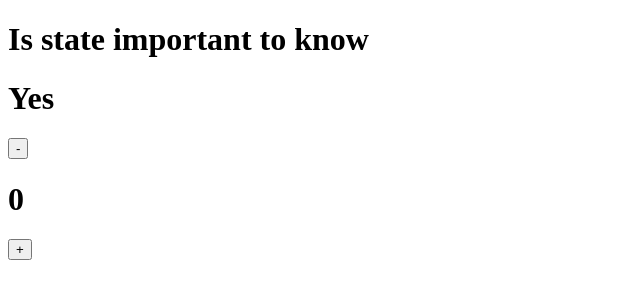
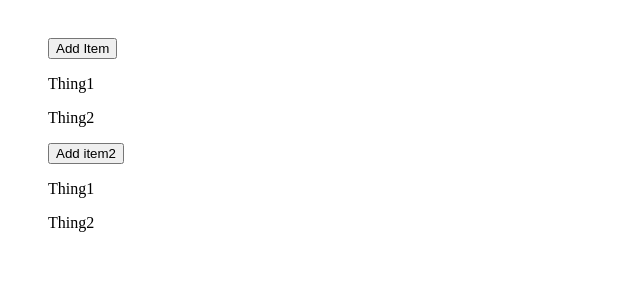
Before and after one commit to SouchenOu/ReactJs-course-meta-advanced, a React (Create React App) app in the folder my-app/: page / in a window 1280 px wide. Shown: the top 300 px of the page, without its empty margins (0-640 px from the left). Built offline with nearby package versions, Linux system fonts and the light colour scheme.

Commit message:
finish challenge15

```diff
--- a/my-app/src/challenge13.js
+++ b/my-app/src/challenge13.js
@@ -1,6 +1,6 @@
 import './style5.css';
 import React from 'react'
-/******Challenge : Map over the thingsArray to generate a <p> element for each item and render them on the page below the button */
+/******Challenge1 : Map over the thingsArray to generate a <p> element for each item and render them on the page below the button */
 
 
 
@@ -19,6 +19,10 @@ import React from 'react'
  * Build a meme Generator | useState array destructuring
  */
 
+
+
+/******Challenge 2******** */
+/********Build a Meme Generator | Complex State Array ******/
 function Challenge13()
 {
 
@@ -37,14 +41,35 @@ function Challenge13()
     }
 
 
-    /****************next Exercice */
+    /**************** Next Exercice using state */
+
+    let  [thingArray, setThingsArray] = React.useState(["Thing1", "Thing2"]);
+
+const result2 = thingArray.map(function(elem){
+    return (<p>{elem}</p>)
+})
+
+    function AddItems2()
+    {
+        const newOne = `Thing${thingArray.length + 1}`;
+        // thingArray.push(newOne);
+        setThingsArray(prevState => [...prevState, newOne]);
+    }
 
 
 
     return (
     <div className='Div'>
-        <button onClick={AddItems} className='btn'>Add Item</button>
-        {result}
+        <div>
+            <button onClick={AddItems} className='btn'>Add Item</button>
+            {result}
+        </div>
+        <div>
+            <button onClick={AddItems2} className='btn'> Add item2</button>
+            {result2}
+        </div>
+
+
     </div>)
 }
 
--- a/my-app/src/challenge15.js
+++ b/my-app/src/challenge15.js
@@ -10,11 +10,17 @@ function Challenge15(){
 
     // Challenge2
     /****set up state to track our count (initial value is 0) */
-    let [count, setCount] = React.useState("0");
+    let [count, setCount] = React.useState(0);
 
     function Add()
     {
         count++;
+        setCount(count);
+    }
+
+    function Soustraction()
+    {
+        count--;
         setCount(count);
     }
     return (
@@ -24,11 +30,11 @@ function Challenge15(){
                 <h1>{isImportant}</h1>
             </div>
             <div className="counter">
-                <button className="counter--minus">-</button>
+                <button onClick={Soustraction} className="counter--minus">-</button>
                 <div className="counter--count">
-                    <h1>0</h1>
+                    <h1>{count}</h1>
                 </div>
-                <button onClick="{Add}" className="counter--plus">+</button>
+                <button onClick={Add} className="counter--plus">+</button>
             </div>
         </div>
     )
--- a/my-app/src/index.js
+++ b/my-app/src/index.js
@@ -11,9 +11,9 @@ import './index.css';
 // import Challenge5 from './challenge5';
 // import Challenge11 from './challenge11';
 // import Challenge12 from './challenge12';
-// import Challenge13 from './challenge13';
+import Challenge13 from './challenge13';
 // import Challenge14 from './challenge14';
-import Challenge15 from './challenge15';
+// import Challenge15 from './challenge15';
 
 import reportWebVitals from './reportWebVitals';
 
@@ -80,8 +80,8 @@ root.render(
     {/* <Challenge8 /> */}
     {/* <Challenge9 />
     <Challenge11 /> */}
-    {/* <Challenge12 /> */}
-    <Challenge15 />
+    <Challenge13 />
+    {/* <Challenge15 /> */}
     {/* <Challenge14 /> */}
 
 
```
Also changed, not shown: my-app/src/challenge12.js (+34 -6 lines).
